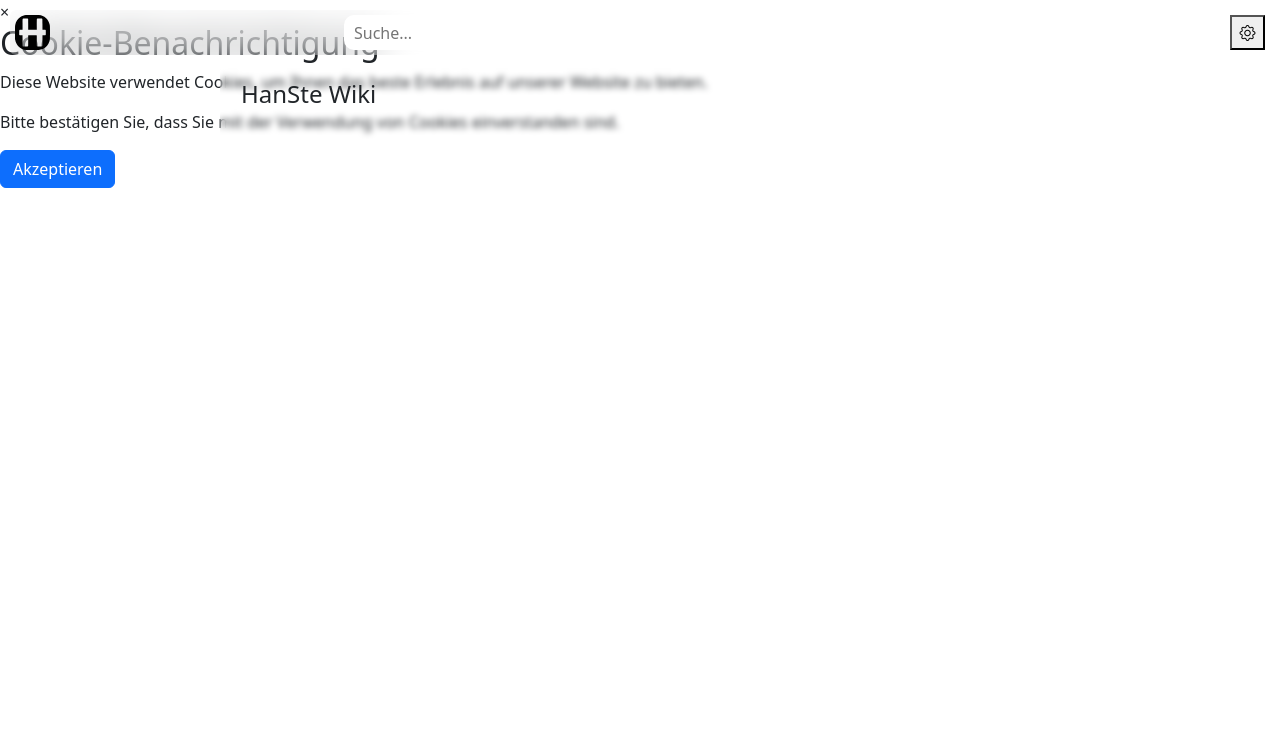
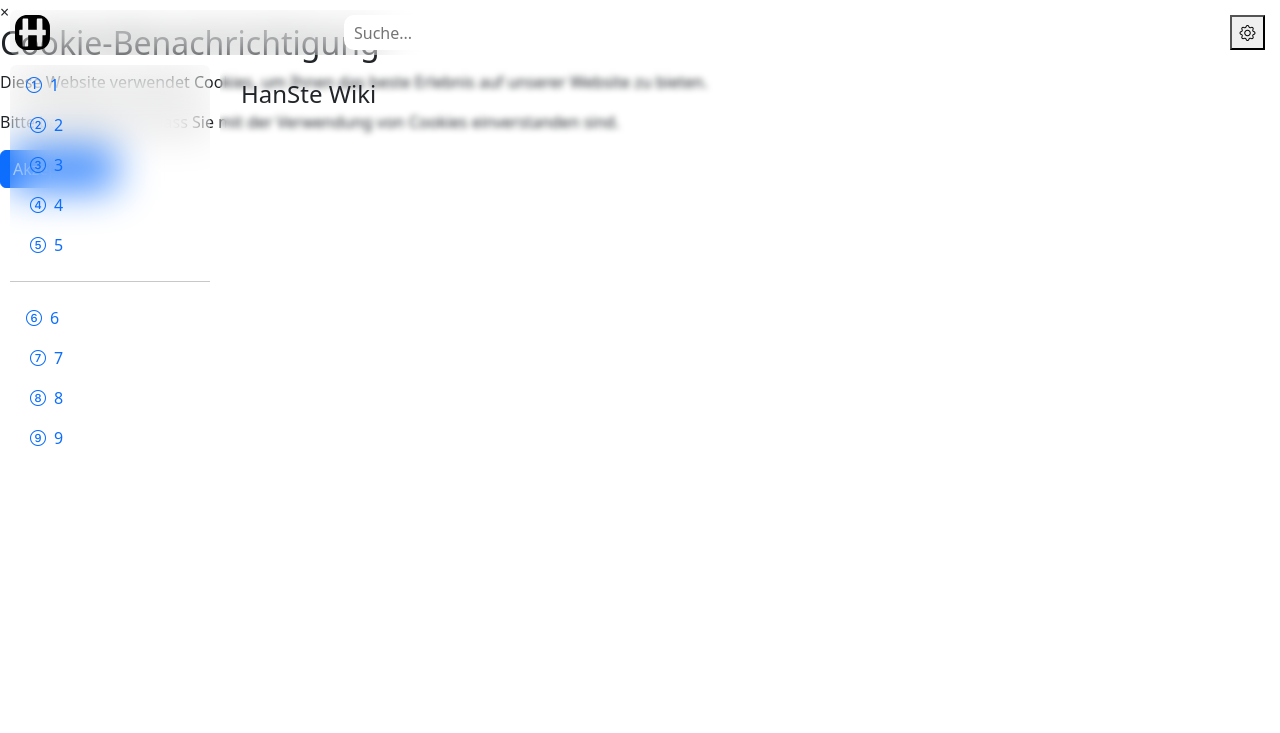
Before and after one commit to hanste-github/wiki, a plain HTML site: page index.html in a window 1280 px wide. Drawn offline with nearby package versions, Linux system fonts and the light colour scheme; files that its build step writes are made by us from their sources; files whose address does not match are found by name.

Commit message:
Update index.html

```diff
--- a/index.html
+++ b/index.html
@@ -65,6 +65,47 @@
                 </button>
             </div>
         </div>
+    </div>
+
+    <div class="hs-wiki-navbar-left rounded">
+        <ul class="nav flex-column mb-auto">
+            <li>
+                <a href="#" onclick="hschangeContent('hscontent1')" class="nav-link" aria-current="page">
+                    <i class="bi bi-1-circle me-2"></i><div class="hs-wiki-navbar-left-show">1</div>
+                </a>
+                <div class="ms-1">
+                    <a href="#" onclick="hschangeContent('hscontent2')" class="nav-link" aria-current="page">
+                        <i class="bi bi-2-circle me-2"></i><div class="hs-wiki-navbar-left-show">2</div>
+                    </a>
+                    <a href="#" onclick="hschangeContent('hscontent3')" class="nav-link" aria-current="page">
+                        <i class="bi bi-3-circle me-2"></i><div class="hs-wiki-navbar-left-show">3</div>
+                    </a>
+                    <a href="#" onclick="hschangeContent('hscontent4')" class="nav-link" aria-current="page">
+                        <i class="bi bi-4-circle me-2"></i><div class="hs-wiki-navbar-left-show">4</div>
+                    </a>
+                    <a href="#" onclick="hschangeContent('hscontent5')" class="nav-link" aria-current="page">
+                        <i class="bi bi-5-circle me-2"></i><div class="hs-wiki-navbar-left-show">5</div>
+                    </a>
+                </div>
+            </li>
+            <hr>
+            <li>
+                <a href="#" onclick="hschangeContent('hscontent6')" class="nav-link" aria-current="page">
+                    <i class="bi bi-6-circle me-2"></i><div class="hs-wiki-navbar-left-show">6</div>
+                </a>
+                <div class="ms-1">
+                    <a href="#" onclick="hschangeContent('hscontent7')" class="nav-link" aria-current="page">
+                        <i class="bi bi-7-circle me-2"></i><div class="hs-wiki-navbar-left-show">7</div>
+                    </a>
+                    <a href="#" onclick="hschangeContent('hscontent8')" class="nav-link" aria-current="page">
+                        <i class="bi bi-8-circle me-2"></i><div class="hs-wiki-navbar-left-show">8</div>
+                    </a>
+                    <a href="#" onclick="hschangeContent('hscontent9')" class="nav-link" aria-current="page">
+                        <i class="bi bi-9-circle me-2"></i><div class="hs-wiki-navbar-left-show">9</div>
+                    </a>
+                </div>
+            </li>
+        </ul>
     </div>
 
     <div class="hs-wiki-navbar-bottom rounded justify-content-center d-flex">
```
